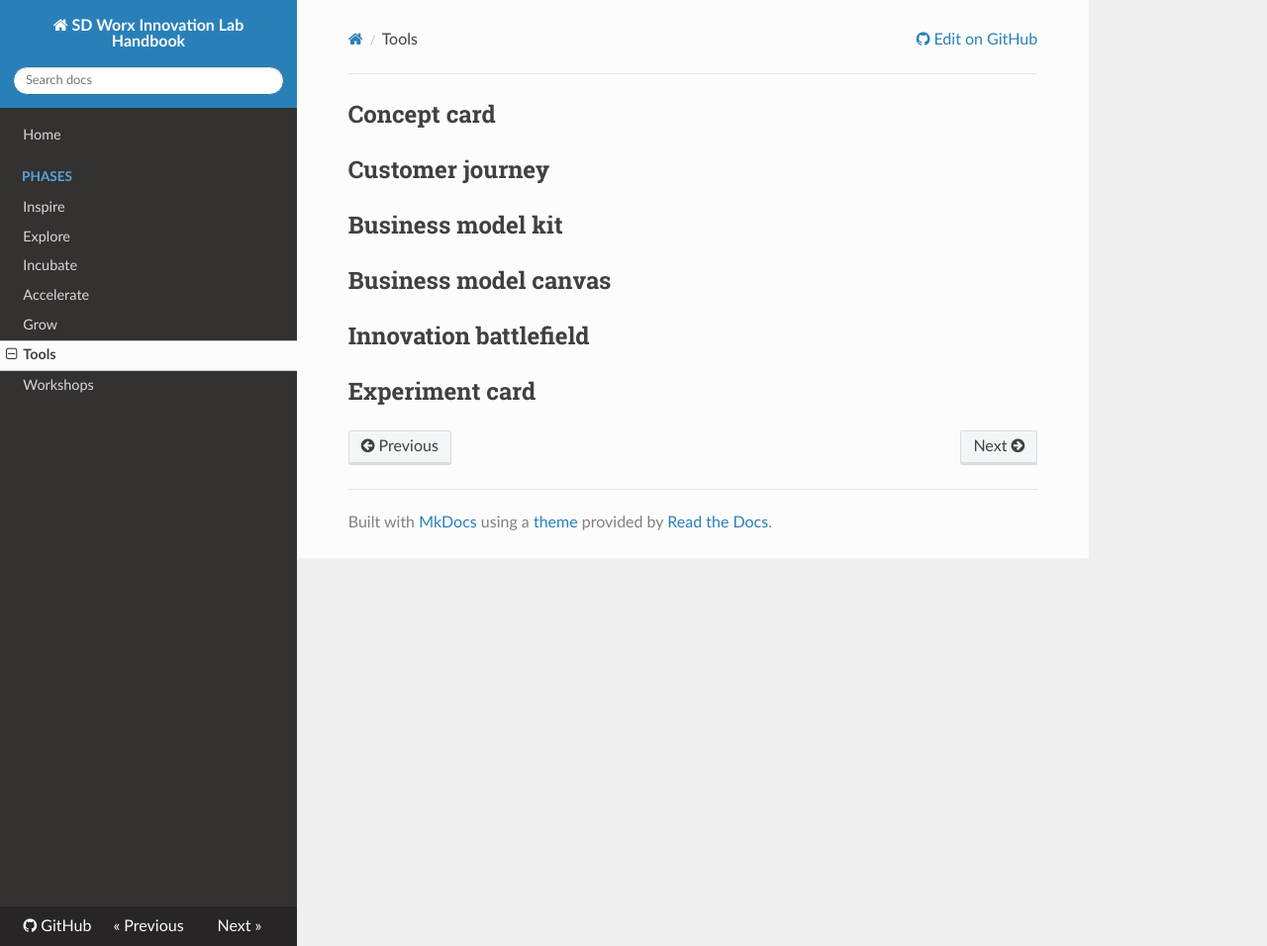
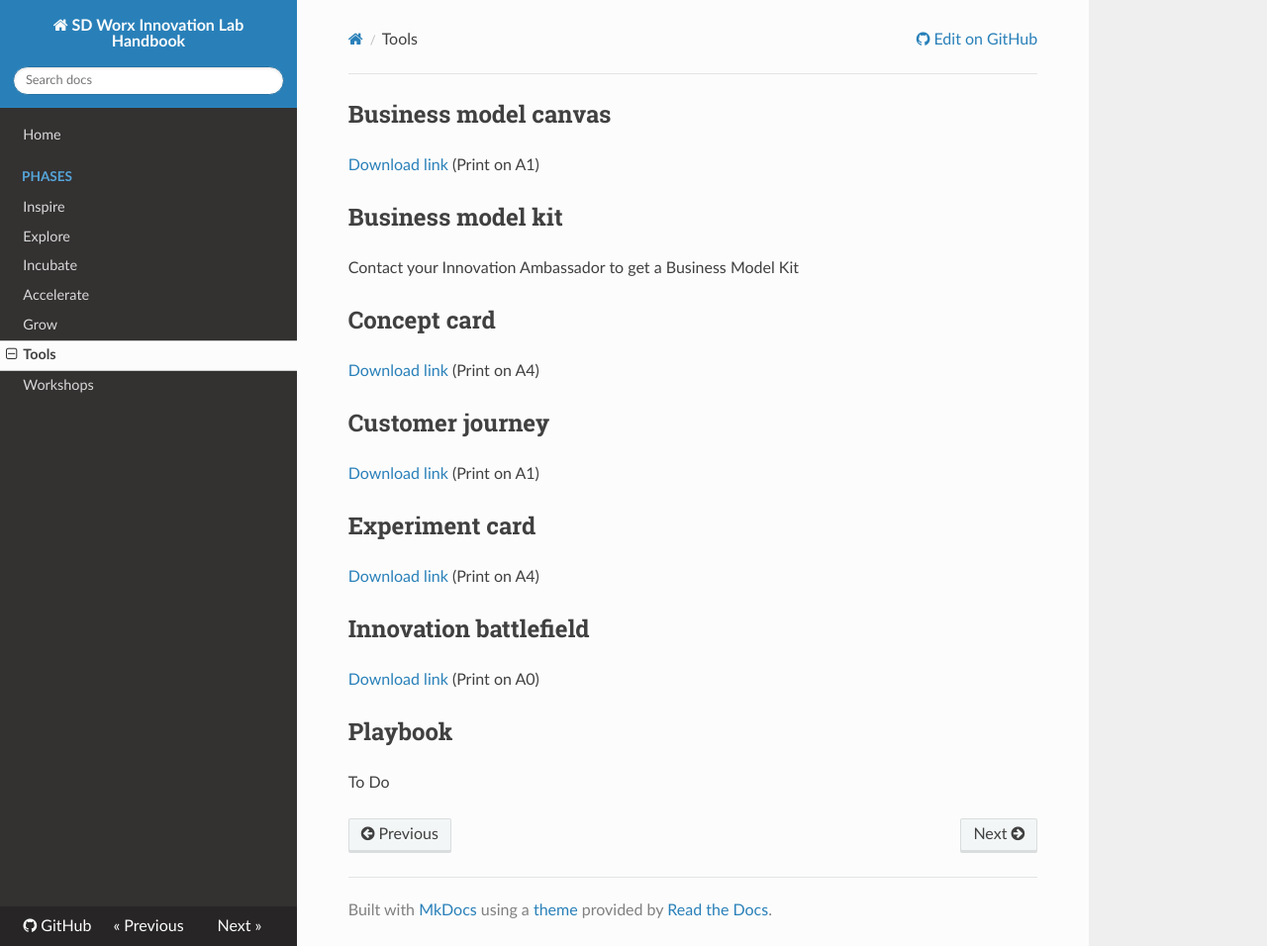
Before and after one commit to djbart/innovationlab-handbook, an MkDocs documentation site: the page built from docs/tools.md, in a window 1280 px wide and 956 px high. Shown: the whole window at 99% size. Built offline with MkDocs 1.6.1, drawn with Linux system fonts in a browser that asks for light colours; nearby versions of some CDN libraries; old or Windows-style settings are respelled for this version of MkDocs.

Commit message:
Added tools

```diff
--- a/docs/tools.md
+++ b/docs/tools.md
@@ -1,11 +1,27 @@
+## Business model canvas
+
+[Download link](tools/BusinessModelCanvas_A1.pdf) (Print on A1)
+
+## Business model kit
+
+Contact your Innovation Ambassador to get a Business Model Kit
+
 ## Concept card
+
+[Download link](tools/ConceptCard_A4.pdf) (Print on A4)
 
 ## Customer journey
 
-## Business model kit
+[Download link](tools/CustomerJourney_A1.pdf) (Print on A1)
 
-## Business model canvas
+## Experiment card
+
+[Download link](tools/ExperimentCard_A4.pdf) (Print on A4)
 
 ## Innovation battlefield
 
-## Experiment card
+[Download link](tools/InnovationBattlefieldExtra_A0.pdf) (Print on A0)
+
+## Playbook
+
+To Do
```
Also changed, not shown: 6 other files.
